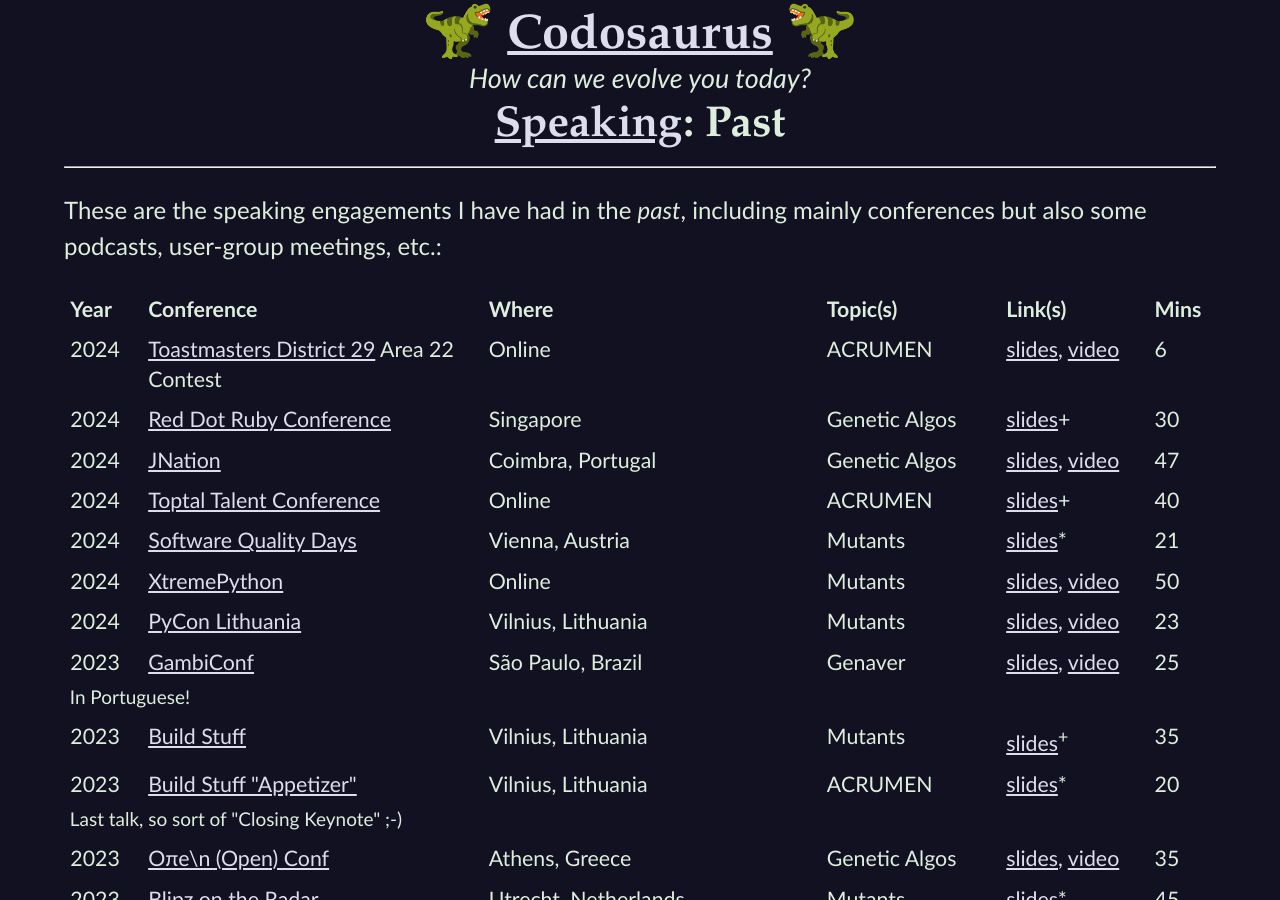
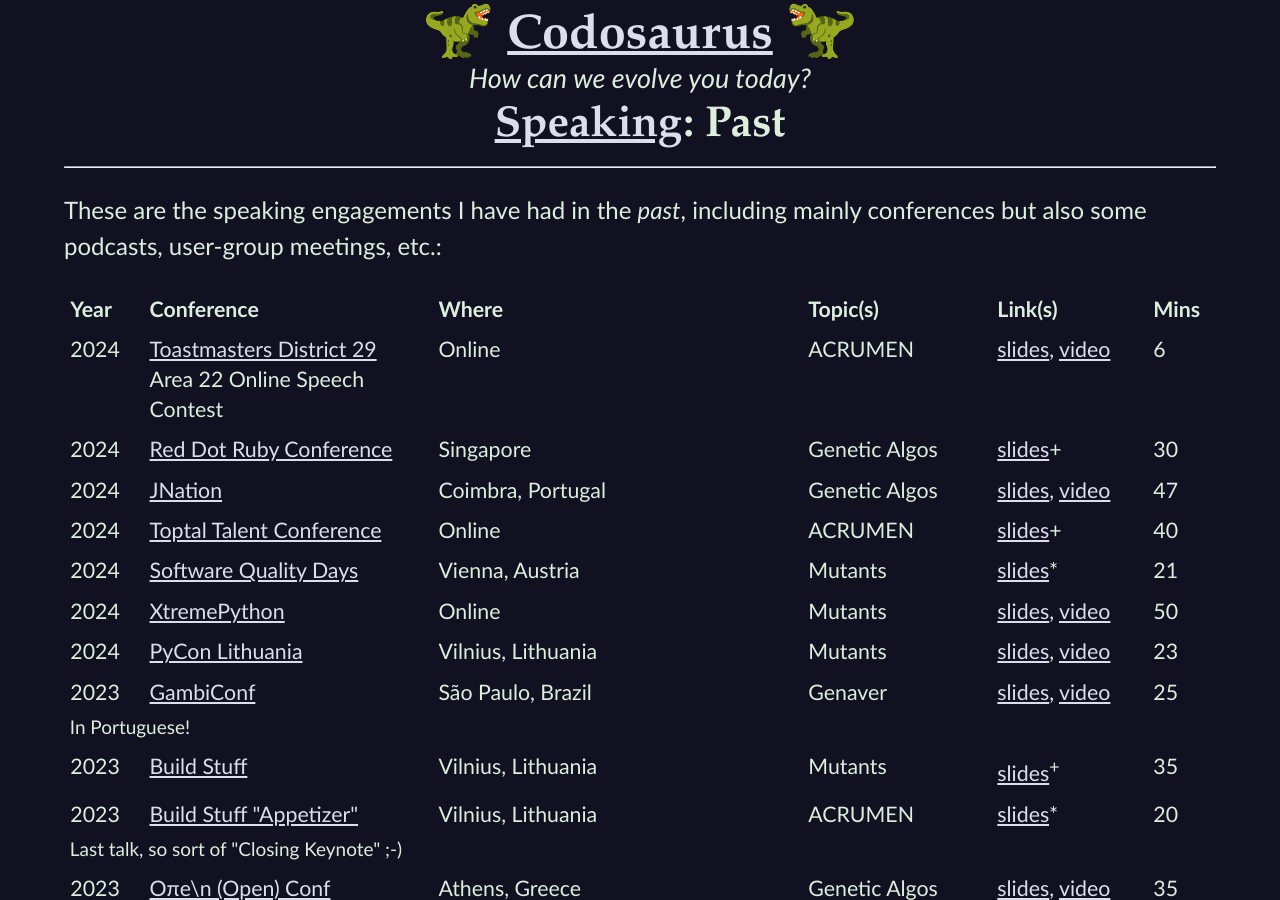
Before and after one commit to CodosaurusLLC/CodosaurusLLC.github.io, a Jekyll site: the page built from speaking/past.md, in a window 1280 px wide and 900 px high. Built offline with Jekyll 4.4.1, drawn with Linux system fonts in a browser that asks for light colours.

Commit message:
break long 'conference' name

```diff
--- a/speaking/past.md
+++ b/speaking/past.md
@@ -24,7 +24,7 @@
 
     <tr>
       <td class="numeric">2024</td>
-      <td><a href="https://tmd29.org/" rel="nofollow" target="_new">Toastmasters District 29</a> Area 22 Contest</td>
+      <td><a href="https://tmd29.org/" rel="nofollow" target="_new">Toastmasters District 29</a><br>Area 22 Online Speech Contest</td>
       <td>Online</td>
       <td>ACRUMEN</td>
       <td>
```
